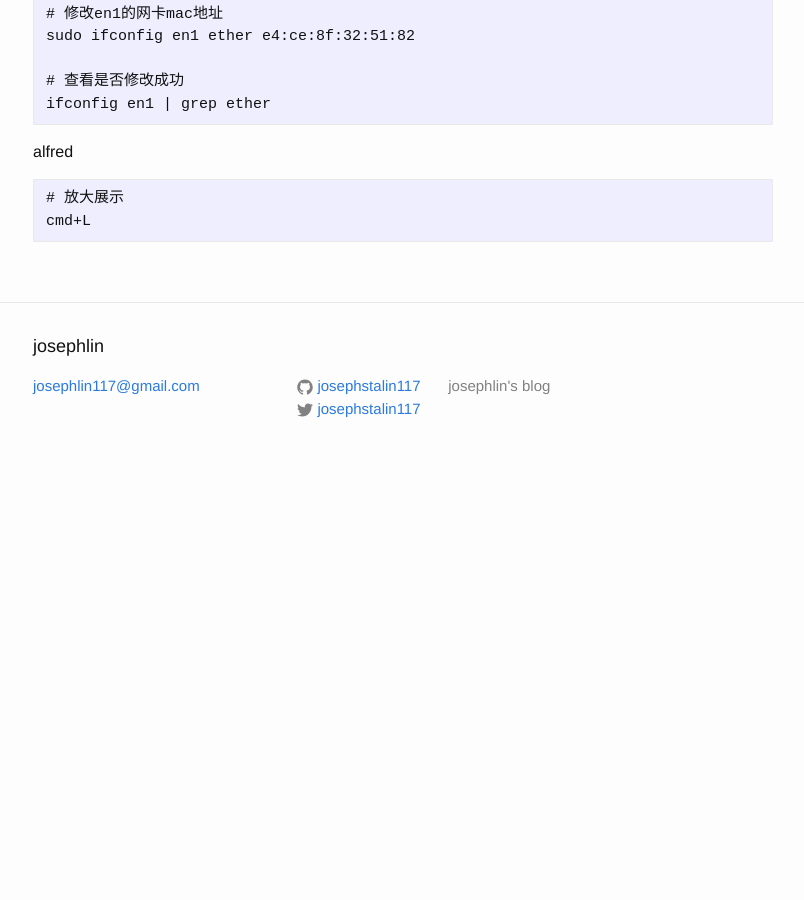
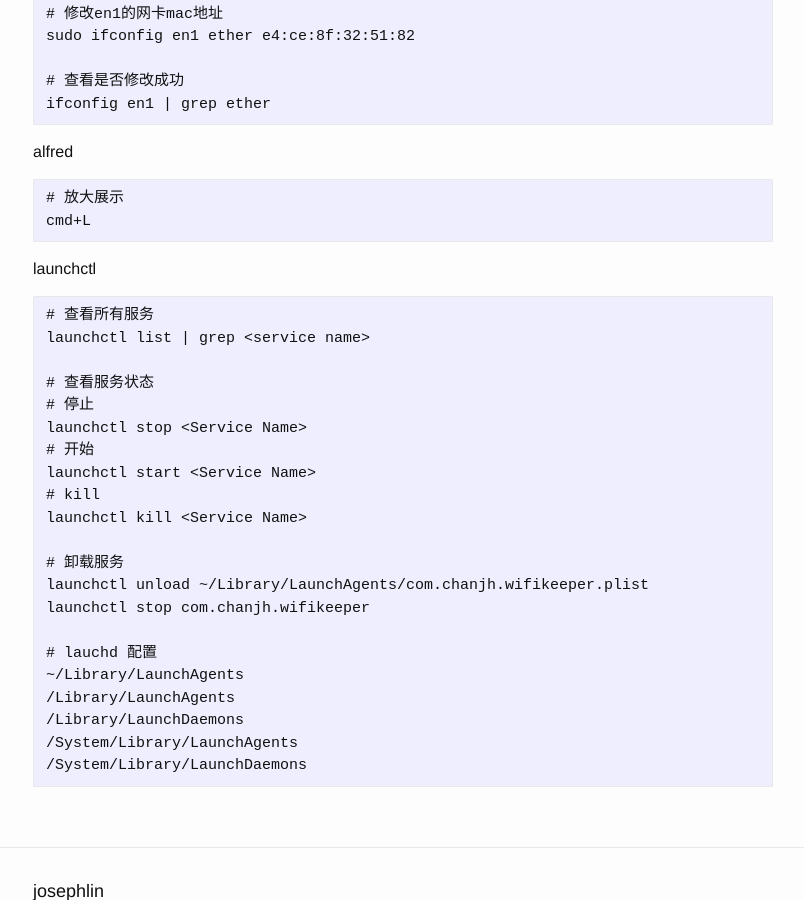
Before and after one commit to josephstalin117/josephstalin117.github.io, a Jekyll site: the page built from _posts/2016-07-03-mac.markdown, in a window 1280 px wide and 900 px high, scrolled down 3588 px. Shown: the whole window, without its empty margins (237-1041 px from the left). Built offline with Jekyll 4.4.1, drawn with Linux system fonts in a browser that asks for light colours; before the commit the page ends 4068 px from its top, so only the background shows below that.

Commit message:
add launchd

````diff
--- a/_posts/2016-07-03-mac.markdown
+++ b/_posts/2016-07-03-mac.markdown
@@ -200,3 +200,28 @@ alfred
 # 放大展示
 cmd+L
 ```
+
+launchctl
+```
+# 查看所有服务
+launchctl list | grep <service name>
+
+# 查看服务状态
+# 停止
+launchctl stop <Service Name>
+# 开始
+launchctl start <Service Name>
+# kill
+launchctl kill <Service Name>
+
+# 卸载服务
+launchctl unload ~/Library/LaunchAgents/com.chanjh.wifikeeper.plist
+launchctl stop com.chanjh.wifikeeper
+
+# lauchd 配置
+~/Library/LaunchAgents
+/Library/LaunchAgents
+/Library/LaunchDaemons
+/System/Library/LaunchAgents
+/System/Library/LaunchDaemons
+```
````
